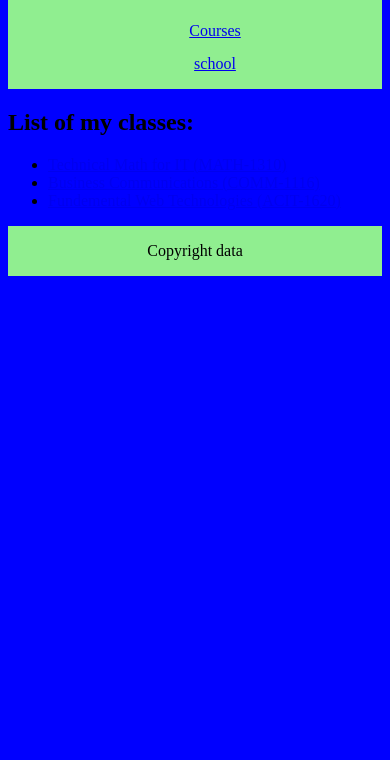
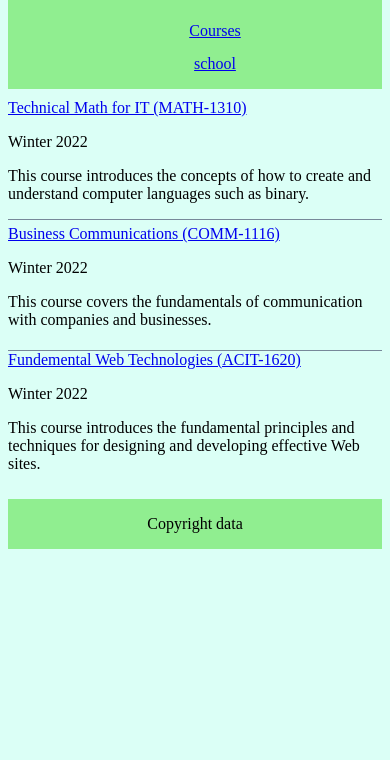
Before and after one commit to Dairy03/personalwebsite, a plain HTML site: page misc/courses.html in a window 390 px wide. Shown: the part 84-844 px from the top of the page. Drawn offline with Linux system fonts and the light colour scheme.

Commit message:
implements responsive design for the courses page. in order to complely mimic the lab screenshot, all pages will have the same responsive design for the links in the nav. makes use of reordering, grids and flexbox all together.

```diff
--- a/css/stylesheet.css
+++ b/css/stylesheet.css
@@ -16,13 +16,11 @@ body{
 }
 
 .navlist{
-    justify-content:center;
-}
-
-.navlist{
-    list-style:none;
+    list-style: none;
     display:flex;
     gap:15px;
+    justify-content:center;
+    flex-direction:column;
 }
 
 .h1font{
@@ -33,15 +31,40 @@ body{
 display: grid;
 gap: 10px;
 grid-template-columns: 3fr 2fr;
-
 }
 
-@media (max-width:600px){
-    body{
-       background-color:blue;
+.classsection{
+    margin:10px 0px;
+    display:flex;
+    flex-direction:column;
+}
+
+.courseb{
+    border-style: solid;
+    border-color:lightslategrey;
+    border-width: 1px 0px;
+    margin:0px 0px;
+    padding:5px 0px;
+}
+
+
+@media (min-width:600px){
+
+    .def{
+        order:2;
+    }
+    .term{
+        order:3;
     }
 
+    .course, .courseb{
+        display:grid;
+        grid-template-columns: 1fr 2fr;
+        order:1;
+    }
+
+
     .navlist{
-        flex-direction:column;
+        flex-direction:row;
     }
 }
--- a/misc/courses.html
+++ b/misc/courses.html
@@ -23,25 +23,41 @@
 
     <main>
       <article>
-        <section>
-          <h2>List of my classes:</h2>
-          <ul>
-            <li>
-              <a href="https://learn.bcit.ca/d2l/home/910884"
+        <section class="classsection">
+          <!-- <h2>List of my classes:</h2> -->
+
+          <div class="course">
+            <a href="https://learn.bcit.ca/d2l/home/910884" class="classes"
               >Technical Math for IT (MATH-1310)</a
             >
-            </li>
-            <li>
-              <a href="https://learn.bcit.ca/d2l/home/910882"
+            <p class="term">Winter 2022</p>
+            <p class="def">
+              This course introduces the concepts of how to create and
+              understand computer languages such as binary.
+            </p>
+          </div>
+
+          <div class="courseb">
+            <a href="https://learn.bcit.ca/d2l/home/910882" class="classes"
               >Business Communications (COMM-1116)</a
             >
-            </li>
-            <li>
-              <a href="https://learn.bcit.ca/d2l/home/914252"
+            <p class="term">Winter 2022</p>
+            <p class="def">
+              This course covers the fundamentals of communication with
+              companies and businesses.
+            </p>
+          </div>
+
+          <div class="course">
+            <a href="https://learn.bcit.ca/d2l/home/914252" class="classes"
               >Fundemental Web Technologies (ACIT-1620)
             </a>
-            </li>
-          </ul>
+            <p class="term">Winter 2022</p>
+            <p class="def">
+              This course introduces the fundamental principles and techniques
+              for designing and developing effective Web sites.
+            </p>
+          </div>
         </section>
       </article>
     </main>
```
Lines whose indentation alone changed are shown as unchanged.
